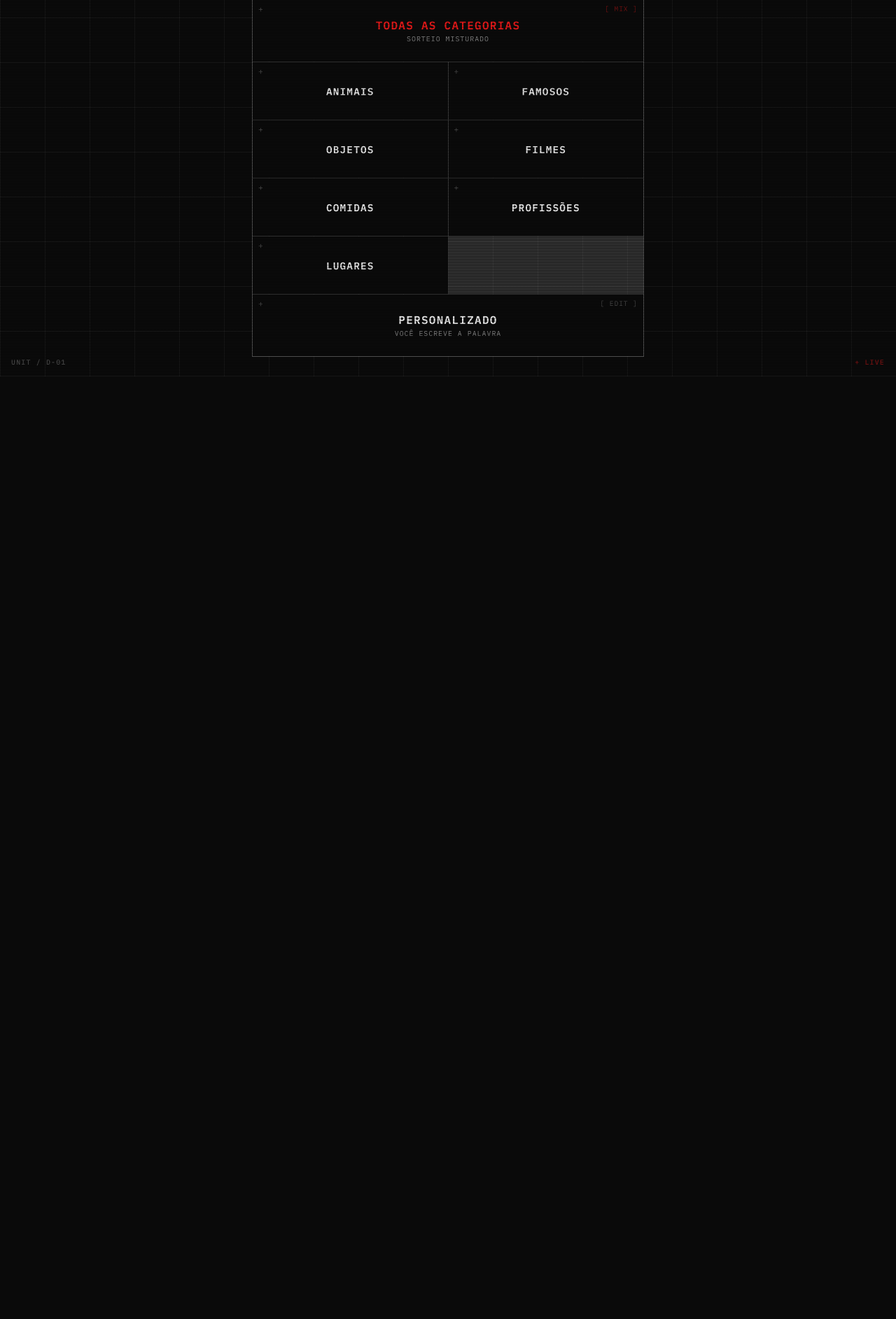
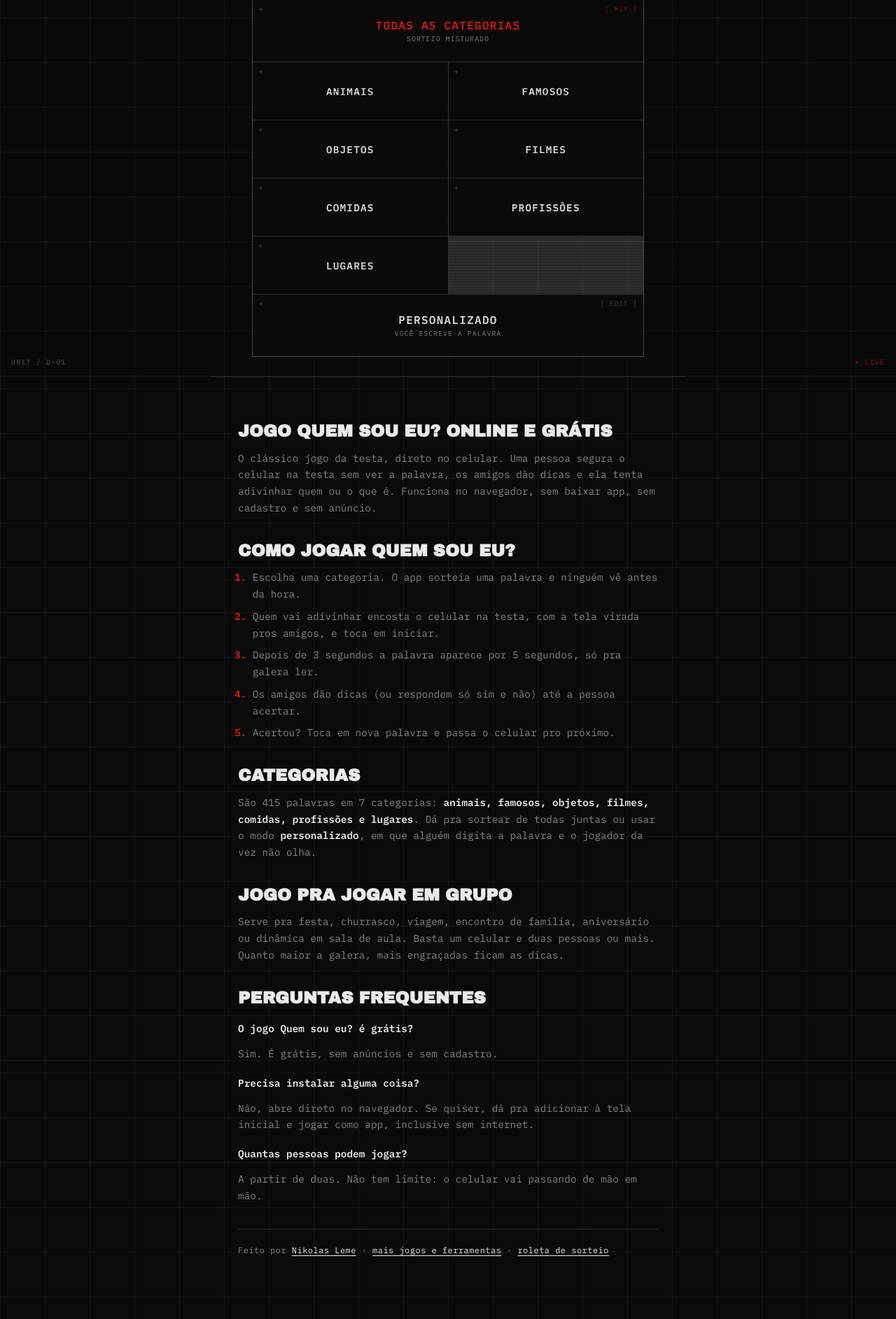
Before and after one commit to nikk7007/nikolas_site, a PHP site: page /minisites/quem-sou-eu/index.html in a window 1280 px wide. Shown: the part 440-2325 px from the top of the page at 70% size. Before the commit the page ends 978 px from the top, so only its background shows below. Run offline with PHP 8.4, Linux system fonts and the light colour scheme.

Commit message:
seo(quem-sou-eu): texto de como jogar, categorias e FAQ com dados estruturados
A página tinha 82 palavras e nada pro Google entender o jogo. Só a tela
inicial rola até o texto; ao começar o jogo a página volta pro topo e trava.

Co-Authored-By: Claude Opus 5.5 <noreply@anthropic.com>

```diff
--- a/minisites/quem-sou-eu/app.js
+++ b/minisites/quem-sou-eu/app.js
@@ -91,6 +91,8 @@
     Object.entries(screens).forEach(([nome, el]) => {
       el.classList.toggle("is-active", nome === estado);
     });
+    // Só a tela inicial rola (texto de "como jogar" embaixo); o jogo fica no topo.
+    if (estado !== "categoria") window.scrollTo(0, 0);
   }
 
   // Nome amigável da categoria para exibição.
--- a/minisites/quem-sou-eu/index.html
+++ b/minisites/quem-sou-eu/index.html
@@ -11,7 +11,7 @@
       name="description"
       content="Quem sou eu? é um jogo de adivinhação para grupos: o app sorteia uma palavra, você encosta o celular na testa e os amigos dão dicas. Web, grátis, sem instalar."
     />
-    <title>Quem sou eu? — Jogo de adivinhação para grupos</title>
+    <title>Jogo Quem sou eu? online grátis: adivinhação pra grupo</title>
     <link rel="canonical" href="https://nikolasleme.com.br/minisites/quem-sou-eu/" />
 
     <!-- Open Graph -->
@@ -49,10 +49,39 @@
       content="https://nikolasleme.com.br/minisites/quem-sou-eu/assets/og-image.png"
     />
     <link rel="preload" href="/assets/fonts/archivo-black-400.woff2" as="font" type="font/woff2" crossorigin />
-    <link rel="stylesheet" href="styles.css?v=20261020" />
+    <link rel="stylesheet" href="styles.css?v=20261020b" />
     <link rel="icon" type="image/png" href="assets/favicon.png" />
     <link rel="apple-touch-icon" href="assets/apple-touch-icon.png" />
     <link rel="manifest" href="manifest.webmanifest" />
+
+    <script type="application/ld+json">
+    [
+      {
+        "@context": "https://schema.org",
+        "@type": "WebApplication",
+        "name": "Quem sou eu?",
+        "url": "https://nikolasleme.com.br/minisites/quem-sou-eu/",
+        "description": "Jogo de adivinhação para grupos: o app sorteia uma palavra, você encosta o celular na testa e os amigos dão dicas.",
+        "applicationCategory": "GameApplication",
+        "operatingSystem": "Qualquer navegador",
+        "inLanguage": "pt-BR",
+        "offers": { "@type": "Offer", "price": "0", "priceCurrency": "BRL" },
+        "author": { "@type": "Person", "name": "Nikolas Leme Santos", "url": "https://nikolasleme.com.br/" }
+      },
+      {
+        "@context": "https://schema.org",
+        "@type": "FAQPage",
+        "mainEntity": [
+          { "@type": "Question", "name": "O jogo Quem sou eu? é grátis?",
+            "acceptedAnswer": { "@type": "Answer", "text": "Sim. É grátis, sem anúncios e sem cadastro." } },
+          { "@type": "Question", "name": "Precisa instalar alguma coisa?",
+            "acceptedAnswer": { "@type": "Answer", "text": "Não, abre direto no navegador. Se quiser, dá pra adicionar à tela inicial e jogar como app, inclusive sem internet." } },
+          { "@type": "Question", "name": "Quantas pessoas podem jogar?",
+            "acceptedAnswer": { "@type": "Answer", "text": "A partir de duas. Não tem limite: o celular vai passando de mão em mão." } }
+        ]
+      }
+    ]
+    </script>
   </head>
   <body>
     <main class="stage">
@@ -153,6 +182,68 @@
       </section>
     </main>
 
+    <!-- Texto pra quem chega pela busca (e pro Google). Só a tela inicial rola até aqui. -->
+    <footer class="sobre">
+      <section>
+        <h2>Jogo Quem sou eu? online e grátis</h2>
+        <p>
+          O clássico jogo da testa, direto no celular. Uma pessoa segura o
+          celular na testa sem ver a palavra, os amigos dão dicas e ela tenta
+          adivinhar quem ou o que é. Funciona no navegador, sem baixar app,
+          sem cadastro e sem anúncio.
+        </p>
+      </section>
+
+      <section>
+        <h2>Como jogar Quem sou eu?</h2>
+        <ol>
+          <li>Escolha uma categoria. O app sorteia uma palavra e ninguém vê antes da hora.</li>
+          <li>Quem vai adivinhar encosta o celular na testa, com a tela virada pros amigos, e toca em iniciar.</li>
+          <li>Depois de 3 segundos a palavra aparece por 5 segundos, só pra galera ler.</li>
+          <li>Os amigos dão dicas (ou respondem só sim e não) até a pessoa acertar.</li>
+          <li>Acertou? Toca em nova palavra e passa o celular pro próximo.</li>
+        </ol>
+      </section>
+
+      <section>
+        <h2>Categorias</h2>
+        <p>
+          São 415 palavras em 7 categorias: <strong>animais, famosos, objetos,
+          filmes, comidas, profissões e lugares</strong>. Dá pra sortear de
+          todas juntas ou usar o modo <strong>personalizado</strong>, em que
+          alguém digita a palavra e o jogador da vez não olha.
+        </p>
+      </section>
+
+      <section>
+        <h2>Jogo pra jogar em grupo</h2>
+        <p>
+          Serve pra festa, churrasco, viagem, encontro de família, aniversário
+          ou dinâmica em sala de aula. Basta um celular e duas pessoas ou mais.
+          Quanto maior a galera, mais engraçadas ficam as dicas.
+        </p>
+      </section>
+
+      <section>
+        <h2>Perguntas frequentes</h2>
+        <h3>O jogo Quem sou eu? é grátis?</h3>
+        <p>Sim. É grátis, sem anúncios e sem cadastro.</p>
+        <h3>Precisa instalar alguma coisa?</h3>
+        <p>
+          Não, abre direto no navegador. Se quiser, dá pra adicionar à tela
+          inicial e jogar como app, inclusive sem internet.
+        </p>
+        <h3>Quantas pessoas podem jogar?</h3>
+        <p>A partir de duas. Não tem limite: o celular vai passando de mão em mão.</p>
+      </section>
+
+      <p class="sobre-credit">
+        Feito por <a href="/">Nikolas Leme</a> ·
+        <a href="/minisites/">mais jogos e ferramentas</a> ·
+        <a href="/minisites/roleta/">roleta de sorteio</a>
+      </p>
+    </footer>
+
     <!-- HUD telemetry frame -->
     <div class="hud" aria-hidden="true">
       <span class="tl">// QUEM-SOU-EU : SYS</span>
@@ -164,7 +255,7 @@
     <div class="scan" aria-hidden="true"></div>
 
     <script src="words.js"></script>
-    <script src="app.js"></script>
+    <script src="app.js?v=20261020"></script>
     <script>
       // Registra o service worker (offline). Requer https ou localhost.
       if ("serviceWorker" in navigator) {
--- a/minisites/quem-sou-eu/styles.css
+++ b/minisites/quem-sou-eu/styles.css
@@ -488,6 +488,42 @@ body {
 
 /* ---- Responsive ------------------------------------------------------- */
 
+/* Texto de "como jogar" abaixo do jogo: só a tela inicial rola até ele. */
+body:has([data-screen="categoria"].is-active) { overflow-y: auto; }
+
+.sobre {
+  max-width: 680px;
+  margin: 0 auto;
+  padding: 64px clamp(20px, 6vw, 40px) 88px;
+  border-top: 1px solid var(--line);
+  display: flex;
+  flex-direction: column;
+  gap: 36px;
+  color: var(--dim);
+  font-size: 0.9rem;
+  line-height: 1.65;
+}
+.sobre section { display: flex; flex-direction: column; gap: 12px; }
+.sobre h2 {
+  font-family: var(--display);
+  font-size: clamp(1.2rem, 4.5vw, 1.5rem);
+  line-height: 1.15;
+  text-transform: uppercase;
+  color: var(--fg);
+}
+.sobre h3 { font-size: 0.9rem; font-weight: 600; color: var(--fg); margin-top: 6px; }
+.sobre ol { padding-left: 1.3rem; display: flex; flex-direction: column; gap: 8px; }
+.sobre ol li::marker { color: var(--acc); font-weight: 600; }
+.sobre strong { color: var(--fg); font-weight: 600; }
+.sobre a { color: var(--fg); text-underline-offset: 3px; }
+.sobre a:hover { color: var(--acc); }
+.sobre-credit {
+  border-top: 1px solid var(--line);
+  padding-top: 20px;
+  font-size: 0.75rem;
+  letter-spacing: 0.04em;
+}
+
 @media (max-width: 380px) {
   .cats { grid-template-columns: 1fr; }
   .hud .bl, .hud .br { display: none; }
--- a/minisites/quem-sou-eu/sw.js
+++ b/minisites/quem-sou-eu/sw.js
@@ -2,13 +2,13 @@
 // Pré-cacheia o app shell e serve do cache quando não há rede.
 // Para forçar atualização após mudar arquivos: suba o número da versão.
 
-const CACHE = "quem-sou-eu-v4";
+const CACHE = "quem-sou-eu-v5";
 
 const APP_SHELL = [
   "./",
   "./index.html",
-  "./styles.css?v=20261020",
-  "./app.js",
+  "./styles.css?v=20261020b",
+  "./app.js?v=20261020",
   "./words.js",
   "./manifest.webmanifest",
   "./assets/favicon.png",
```
